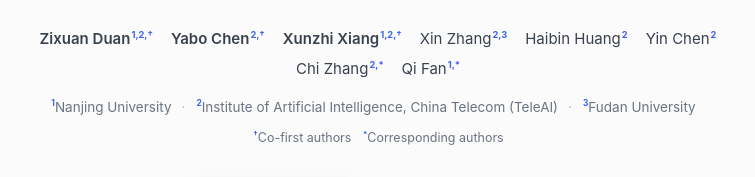
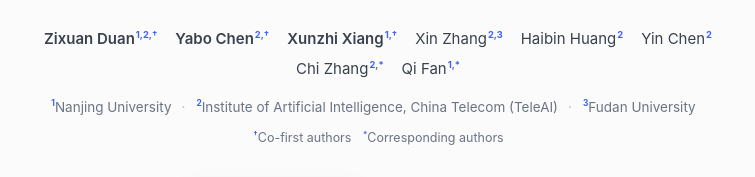
Before and after one commit to SCDZX/Leta, a plain HTML site: page index.html in a window 1280 px wide. Shown: the part 583-760 px from the top of the page, 262-1017 px from the left. Drawn offline with Linux system fonts and the light colour scheme.

Commit message:
Update index.html

```diff
--- a/index.html
+++ b/index.html
@@ -52,7 +52,7 @@
     <p class="authors">
       <span><b>Zixuan Duan</b><sup>1,2,†</sup></span>
       <span><b>Yabo Chen</b><sup>2,†</sup></span>
-      <span><b>Xunzhi Xiang</b><sup>1,2,†</sup></span>
+      <span><b>Xunzhi Xiang</b><sup>1,†</sup></span>
       <span>Xin Zhang<sup>2,3</sup></span>
       <span>Haibin Huang<sup>2</sup></span>
       <span>Yin Chen<sup>2</sup></span>
```
